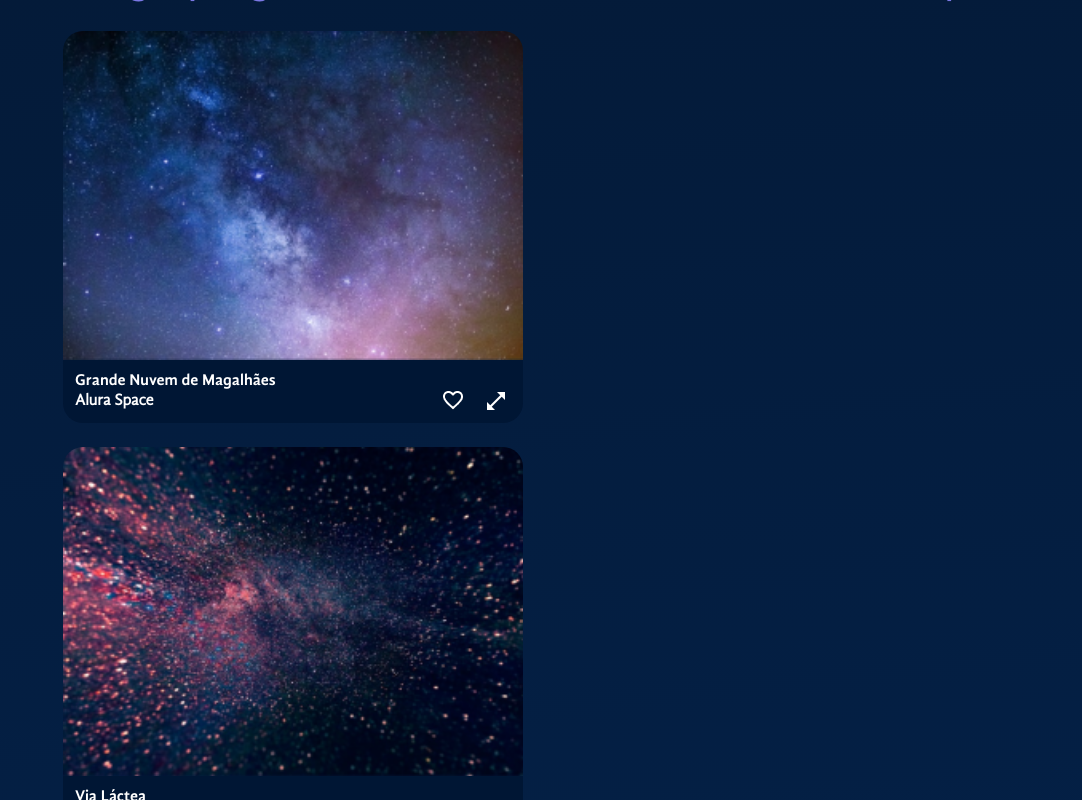
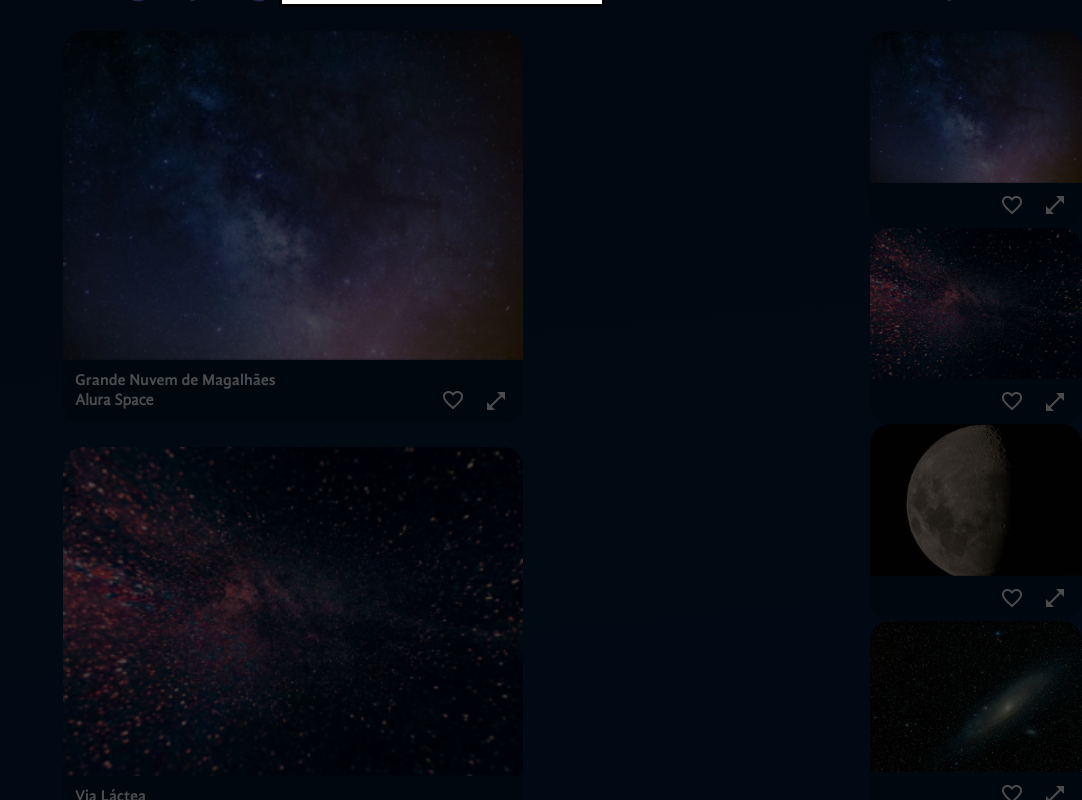
Before and after one commit to leviutima/spaceApp, a React (Vite) app: page / in a window 1280 px wide. Both pictures are taken after a click on the button 694 px from the left and 1049 px from the top of the page. Shown: the part 649-1449 px from the top of the page, without its empty margins (198-1280 px from the left). Built offline with nearby package versions, Linux system fonts and the light colour scheme.

Commit message:
incluindo fotos na section populares, consumindo um json

```diff
--- a/src/components/Galeria/Populares/Index.jsx
+++ b/src/components/Galeria/Populares/Index.jsx
@@ -1,9 +1,24 @@
+import styled, { keyframes } from "styled-components"
 import Titulo from "../../Titulo/Index"
+import Imagens from "../Imagens/Index"
+import fotos from './fotos-populares.json'
+
+const ContainerPopular = styled.div `
+
+`
 
 
 const Populares = () => {
     return <div style={{ minWidth: 212 }}>
         <Titulo $alinhamento="center">Populares</Titulo>
+        <ContainerPopular>
+            {fotos.map(foto => <Imagens
+            key={foto.id}
+            src={foto.path}
+            alt={foto.alt}
+            fotos={foto}/>)
+            }
+        </ContainerPopular>
     </div>
 }
 
--- /dev/null
+++ b/src/components/Galeria/Populares/fotos-populares.json
@@ -0,0 +1,27 @@
+[
+    {
+      "path": "/imagens/galeria/foto-1.png",
+      "alt": "galáxia",
+      "id": 1
+    },
+    {
+      "path": "/imagens/galeria/foto-2.png",
+      "alt": "lua",
+      "id": 2
+    },
+    {
+      "path": "/imagens/galeria/foto-3.png",
+      "alt": "terra",
+      "id": 3
+    },
+    {
+      "path": "/imagens/galeria/foto-4.png",
+      "alt": "nuvem",
+      "id": 4
+    },
+    {
+      "path": "/imagens/galeria/foto-5.png",
+      "alt": "meteoro",
+      "id": 5
+    }
+  ]
--- a/src/components/ModalZoom/Index.jsx
+++ b/src/components/ModalZoom/Index.jsx
@@ -1,11 +1,35 @@
+import styled from "styled-components"
+import Imagens from "../Galeria/Imagens/Index"
+
+const OverLay = styled.div `
+    background-color: rgba(0, 0, 0, 0.7);
+    position: fixed;
+    top: 0;
+    right: 0;
+    bottom: 0;
+    left: 0;
+`
+
+const DialogEstilizado = styled.dialog`
+    position: absolute;
+    top: 294px;
+`
+
+
 const ModalZoom = ({ fotos }) => {
     return(
-        <dialog open = {!!fotos}>
+        <>
+            {fotos && <>
+        <OverLay/>
+        <DialogEstilizado open = {!!fotos}>
+            <Imagens fotos={fotos} expandida={true}/>
             <p>Exemplo do Mozilla</p>
                 <form method="dialog">
                     <button type="submit">ok</button>
                 </form>
-        </dialog>
+        </DialogEstilizado>
+            </>}
+        </>
     )
 }
 
```
